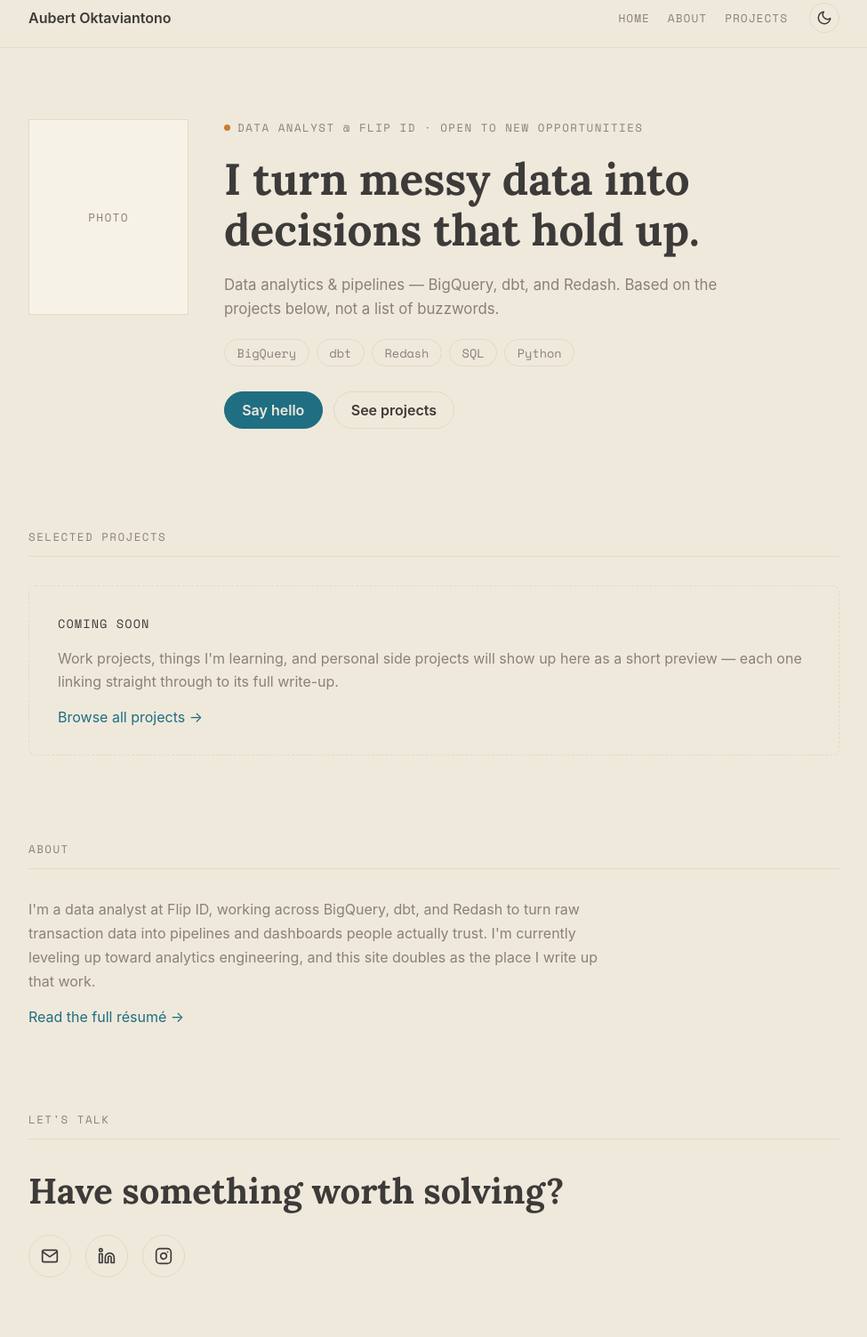
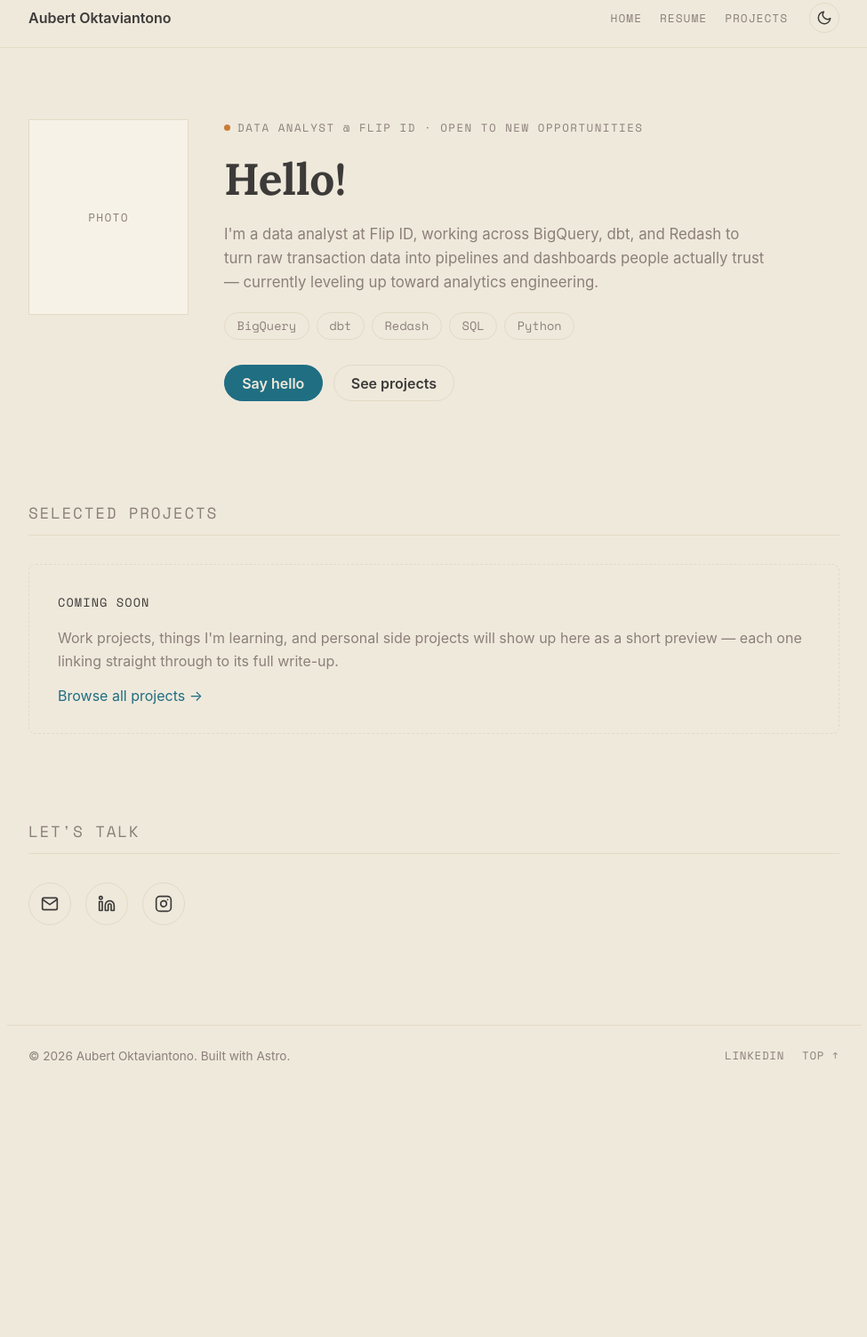
Before and after one commit to aubertoktav/aubertoktav.github.io, an Astro site: page / in a window 1280 px wide. Shown: the part 13-1516 px from the top of the page at 89% size, without its empty margins (152-1127 px from the left). After the commit the page ends 1233 px from the top, so only its background shows below. Built offline with nearby package versions, Linux system fonts and the light colour scheme; Astro itself is replaced by a stand-in of ours.

Commit message:
Simplify landing page: Hello headline, drop About section, page-based nav
- Hero headline is now just 'Hello!'; the old About bio paragraph moved
  up into the hero lede, replacing the old buzzwordy subtext
- Removed the standalone About section from the homepage entirely
- Nav: Resume and Projects now link directly to their own pages
  (/resume/, /projects/) instead of anchoring within the home page —
  Home still scrolls to the top of this page
- Contact section: dropped the big 'Have something worth solving?'
  headline, so it's just the Let's Talk label + icons
- Bumped the Selected Projects / Let's Talk section label size since
  the big headline above Contact is gone

```diff
--- a/src/components/Nav.astro
+++ b/src/components/Nav.astro
@@ -1,8 +1,8 @@
 ---
 const links = [
   { href: '/#home', label: 'Home' },
-  { href: '/#about', label: 'About' },
-  { href: '/#projects', label: 'Projects' },
+  { href: '/resume/', label: 'Resume' },
+  { href: '/projects/', label: 'Projects' },
 ];
 ---
 
--- a/src/layouts/BaseLayout.astro
+++ b/src/layouts/BaseLayout.astro
@@ -158,6 +158,11 @@ const {
     margin-bottom: 2rem;
   }
 
+  .section-heading .label {
+    font-size: 1.1rem;
+    letter-spacing: 0.1em;
+  }
+
   section {
     scroll-margin-top: 90px;
   }
--- a/src/pages/index.astro
+++ b/src/pages/index.astro
@@ -16,10 +16,12 @@ const instagramUrl = 'https://instagram.com/aubert_oktav';
     </div>
     <div class="hero-content">
       <p class="label eyebrow"><span class="dot"></span> Data Analyst @ Flip ID · open to new opportunities</p>
-      <h1>I turn messy data into decisions that hold up.</h1>
+      <h1>Hello!</h1>
       <p class="lede">
-        Data analytics &amp; pipelines — BigQuery, dbt, and Redash. Based on
-        the projects below, not a list of buzzwords.
+        I'm a data analyst at Flip ID, working across BigQuery, dbt, and
+        Redash to turn raw transaction data into pipelines and dashboards
+        people actually trust — currently leveling up toward analytics
+        engineering.
       </p>
       <ul class="stack">
         {stack.map((item) => <li>{item}</li>)}
@@ -44,20 +46,8 @@ const instagramUrl = 'https://instagram.com/aubert_oktav';
     </div>
   </section>
 
-  <section id="about" class="about">
-    <SectionHeading label="About" />
-    <p class="about-text">
-      I'm a data analyst at Flip ID, working across BigQuery, dbt, and
-      Redash to turn raw transaction data into pipelines and dashboards
-      people actually trust. I'm currently leveling up toward analytics
-      engineering, and this site doubles as the place I write up that work.
-    </p>
-    <a href="/resume/">Read the full résumé &rarr;</a>
-  </section>
-
   <section id="contact" class="contact">
     <SectionHeading label="Let's Talk" />
-    <h2>Have something worth solving?</h2>
     <div class="contact-icons">
       <a class="icon-button icon-email" href={`mailto:${email}`} aria-label="Email me">
         <svg width="20" height="20" viewBox="0 0 24 24" fill="none" stroke="currentColor" stroke-width="2" stroke-linecap="round" stroke-linejoin="round">
@@ -214,30 +204,14 @@ const instagramUrl = 'https://instagram.com/aubert_oktav';
     line-height: 1.6;
   }
 
-  /* --- About --- */
-  .about {
-    padding: 3rem 0;
-  }
-  .about-text {
-    max-width: 42rem;
-    line-height: 1.7;
-    color: var(--text-dim);
-    margin: 0 0 1rem;
-  }
-
   /* --- Contact --- */
   .contact {
     padding: 3rem 0 4rem;
   }
-  .contact h2 {
-    font-family: var(--font-serif);
-    font-weight: 700;
-    font-size: clamp(1.75rem, 4vw, 2.5rem);
-    margin: 0 0 1.5rem;
-  }
   .contact-icons {
     display: flex;
     gap: 1rem;
+    margin-top: 0.5rem;
   }
   .icon-button {
     display: inline-flex;
```
